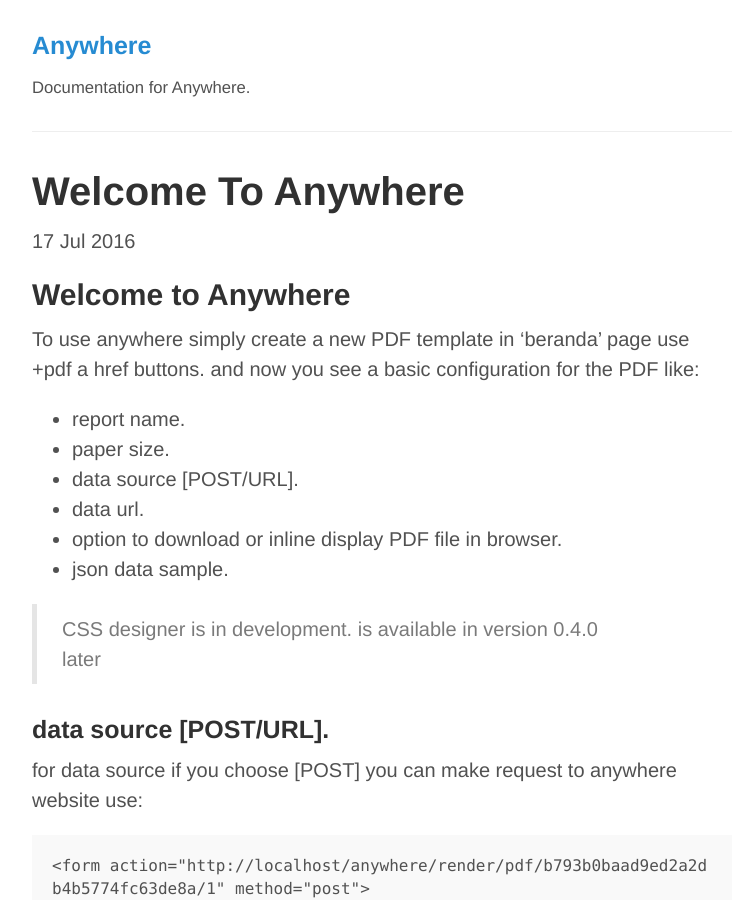
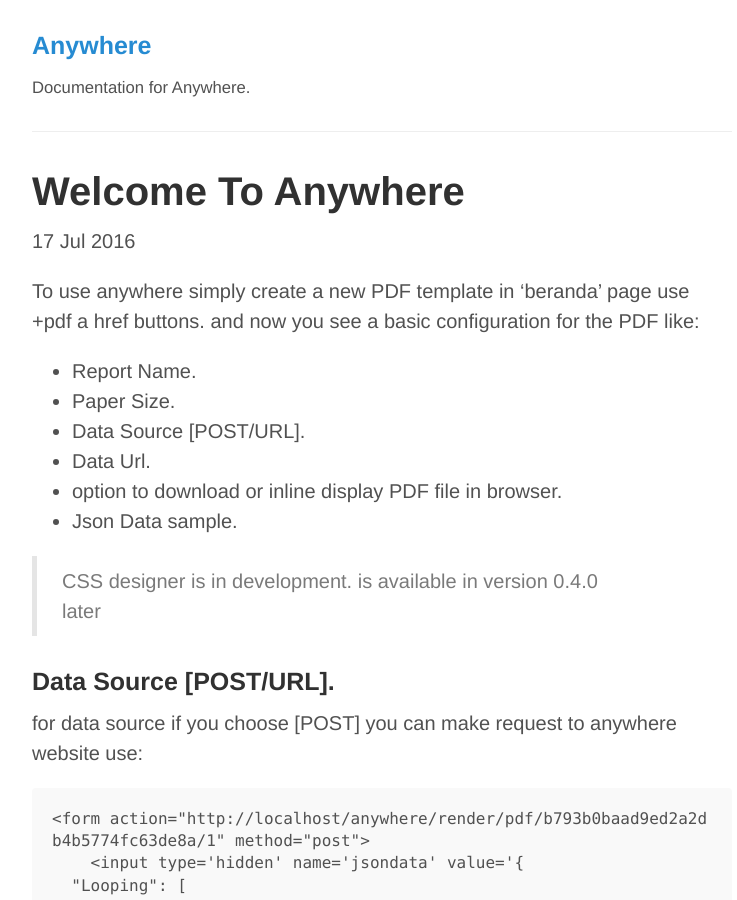
Before and after one commit to Velliz/anywhere, a Jekyll site: the page built from _posts/2016-07-17-welcome-to-anywhere.md, in a window 1280 px wide and 900 px high. Shown: the whole window, without its empty margins (258-995 px from the left). Built offline with Jekyll 4.4.1, drawn with Linux system fonts in a browser that asks for light colours; some of the changed text lies outside the part shown.

Commit message:
tutor fix

````diff
--- a/_posts/2016-07-17-welcome-to-anywhere.md
+++ b/_posts/2016-07-17-welcome-to-anywhere.md
@@ -3,22 +3,22 @@ layout: post
 title: Welcome To Anywhere
 ---
 
-## Welcome to Anywhere
 To use anywhere simply create a new PDF template in 'beranda' page use +pdf a href buttons.
 and now you see a basic configuration for the PDF like:
 
-* report name.
-* paper size.
-* data source [POST/URL].
-* data url.
+* Report Name.
+* Paper Size.
+* Data Source [POST/URL].
+* Data Url.
 * option to download or inline display PDF file in browser.
-* json data sample.
+* Json Data sample.
 
 > CSS designer is in development. is available in version 0.4.0 later
 
-### data source [POST/URL].
+### Data Source [POST/URL].
 for data source if you choose [POST] you can make request to anywhere website use:
-```HTML
+
+```
 <form action="http://localhost/anywhere/render/pdf/b793b0baad9ed2a2db4b5774fc63de8a/1" method="post">
     <input type='hidden' name='jsondata' value='{
   "Looping": [
@@ -45,12 +45,14 @@ for data source if you choose [POST] you can make request to anywhere website us
 ```
 
 for data source if you choose [URL] you need to specify the url for Anywhere to fetch the data example
-```HTML
+
+```
 http://localhost/testdata/getdata.php
 ```
+
 and in your getdata.php file like:
 
-```PHP
+```
 header("Cache-Control: no-cache");
 header("Pragma: no-cache");
 header('Content-Type: application/json');
@@ -74,8 +76,9 @@ $vars = array(
 echo json_encode($vars);
 ```
 
-### json data sample.
+### Json Data sample.
 you can use data sample to supply data for template builder in JSON format. example of data:
+
 ```JSON
 {
   "Looping": [
@@ -97,10 +100,12 @@ you can use data sample to supply data for template builder in JSON format. exam
     }
   ]
 }
+
 ```
 
 and write in the html template:
-```HTML
+
+```
 <table style="width: 100%; color: #268bd2; background-color: aliceblue">
     <tr>
         <td>Name</td>
````
